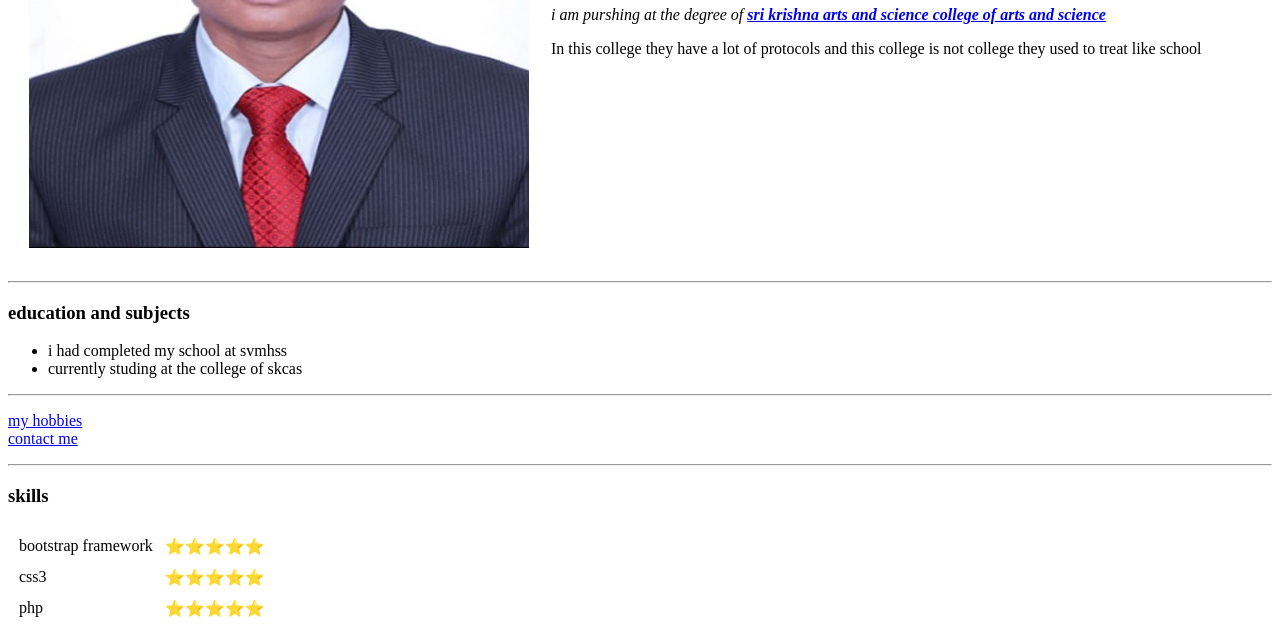
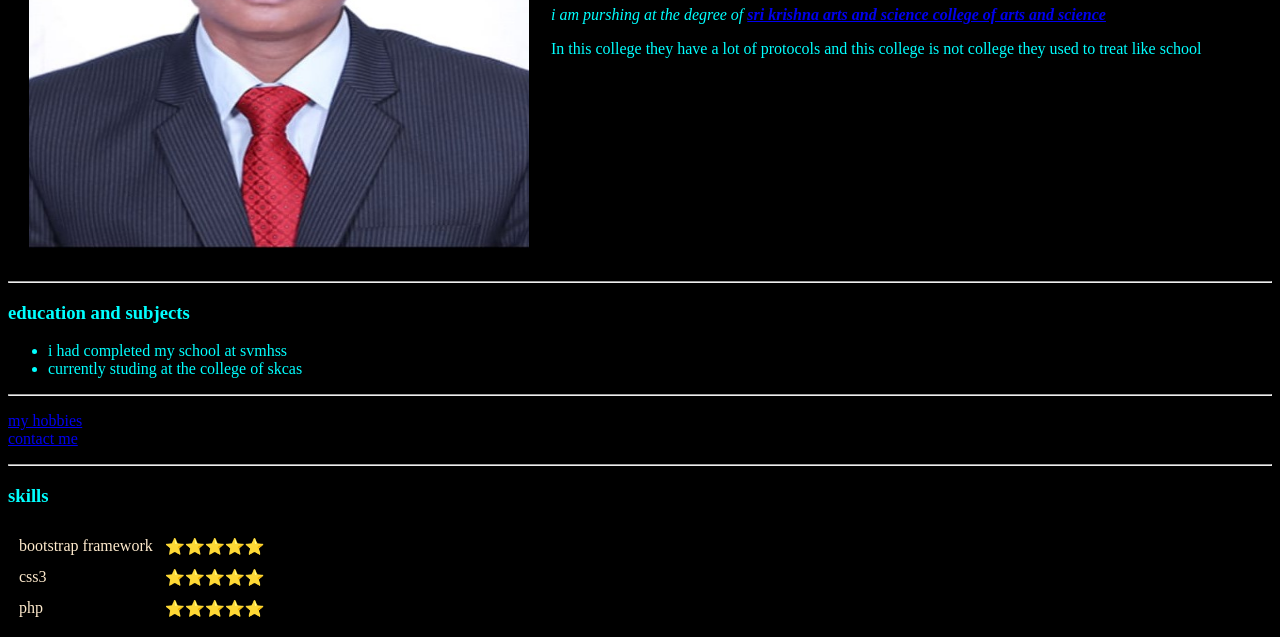
Before and after one commit to dharaneesh23/cv, a plain HTML site: page index.html in a window 1280 px wide. Shown: the part 281-918 px from the top of the page. Drawn offline with Linux system fonts and the light colour scheme.

Commit message:
Update index.html

```diff
--- a/index.html
+++ b/index.html
@@ -4,6 +4,17 @@
     <meta charset="UTF-8">
 
     <title>💜Dharaneesh website</title>
+     <style>
+        body{
+            background-color: black;
+        }
+        table{
+            color: blanchedalmond;
+        }
+        h3,ul,p{
+            color: aqua;
+        }
+    </style>
 </head>
 <body>
     <table cellspacing="20">
```
